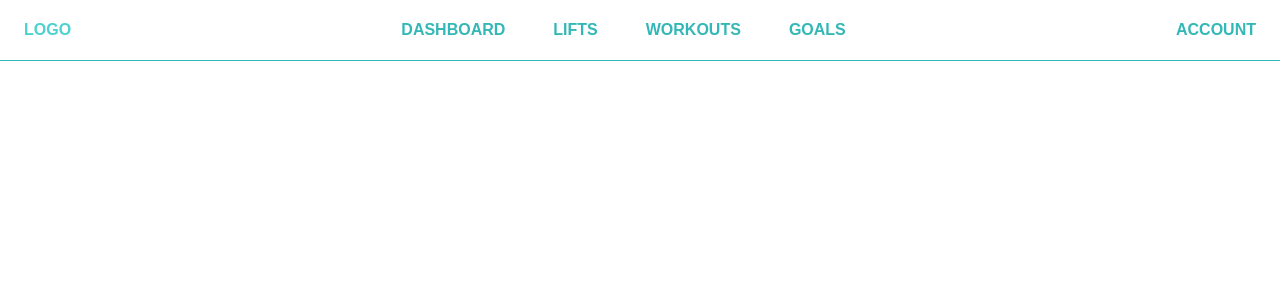
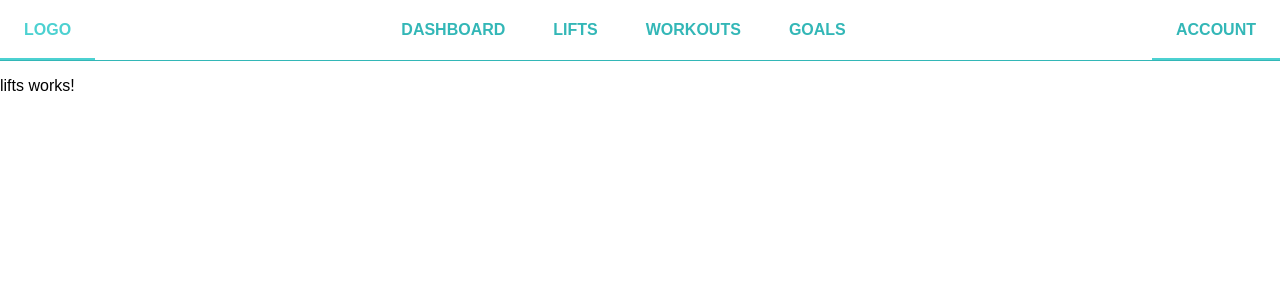
Before and after one commit to aathornburg/lift-tracker, an Angular app: page /home in a window 1280 px wide. Shown: the top 300 px of the page. Built offline with nearby package versions, Linux system fonts and the light colour scheme.

Commit message:
Brought more functionality back to the nav bar

```diff
--- a/src/app/app.component.html
+++ b/src/app/app.component.html
@@ -1,2 +1,2 @@
 <lt-navigation-bar></lt-navigation-bar>
-<!-- <router-outlet></router-outlet> -->
+<router-outlet></router-outlet>
--- /dev/null
+++ b/src/app/app.routing.ts
@@ -0,0 +1,16 @@
+import { ModuleWithProviders } from '@angular/core';
+import { RouterModule } from '@angular/router';
+
+import { LiftsComponent } from './components/pages/lifts/lifts.component';
+
+const routes = [
+    { path: '', component: LiftsComponent },
+    { path: 'home', component: LiftsComponent },
+    { path: 'dashboard', component: LiftsComponent },
+    { path: 'lifts', component: LiftsComponent },
+    { path: 'workouts', component: LiftsComponent },
+    { path: 'goals', component: LiftsComponent },
+    { path: '**', component: LiftsComponent }
+]
+
+export const RoutingModule: ModuleWithProviders = RouterModule.forRoot(routes);
--- a/src/app/components/navigation/navigation-bar/navigation-bar.component.html
+++ b/src/app/components/navigation/navigation-bar/navigation-bar.component.html
@@ -1,14 +1,14 @@
 <nav class="navigation-bar">
   <div class="navigation-logo navigation-group">
-      <lt-navigation-item [routerLink]="home">Logo</lt-navigation-item>
+      <lt-navigation-item [routerLink]="'home'">Logo</lt-navigation-item>
   </div>
   <div class="navigation-main-content navigation-group">
-      <lt-navigation-item [routerLink]="dashboard">Dashboard</lt-navigation-item>
-      <lt-navigation-item [routerLink]="lifts">Lifts</lt-navigation-item>
-      <lt-navigation-item [routerLink]="workouts">Workouts</lt-navigation-item>
-      <lt-navigation-item [routerLink]="goals">Goals</lt-navigation-item>
+      <lt-navigation-item [routerLink]="'dashboard'">Dashboard</lt-navigation-item>
+      <lt-navigation-item [routerLink]="'lifts'">Lifts</lt-navigation-item>
+      <lt-navigation-item [routerLink]="'workouts'">Workouts</lt-navigation-item>
+      <lt-navigation-item [routerLink]="'goals'">Goals</lt-navigation-item>
   </div>
   <div class="navigation-account navigation-group">
-      <lt-navigation-item [routerLink]="home">Account</lt-navigation-item>
+      <lt-navigation-item [routerLink]="'home'">Account</lt-navigation-item>
   </div>
 </nav>
--- a/src/app/components/navigation/navigation-item/navigation-item.component.html
+++ b/src/app/components/navigation/navigation-item/navigation-item.component.html
@@ -1,3 +1,3 @@
-<a routerLink="routerLink" class="navigation-item" routerLinkActive="active">
+<a routerLink="{{routerLink}}" class="navigation-item" routerLinkActive="active">
   <ng-content></ng-content>
 </a>
--- /dev/null
+++ b/src/app/components/pages/lifts/lifts.component.html
@@ -0,0 +1,3 @@
+<p>
+  lifts works!
+</p>
--- /dev/null
+++ b/src/app/components/pages/lifts/lifts.component.ts
@@ -0,0 +1,15 @@
+import { Component, OnInit } from '@angular/core';
+
+@Component({
+  selector: 'lt-lifts',
+  templateUrl: './lifts.component.html',
+  styleUrls: ['./lifts.component.scss']
+})
+export class LiftsComponent implements OnInit {
+
+  constructor() { }
+
+  ngOnInit() {
+  }
+
+}
```
Also changed, not shown: src/app/app.module.ts (+7 -2 lines), src/app/components/pages/lifts/lifts.component.scss (added), 1 other file (tests, documents, lock files or other folders).
